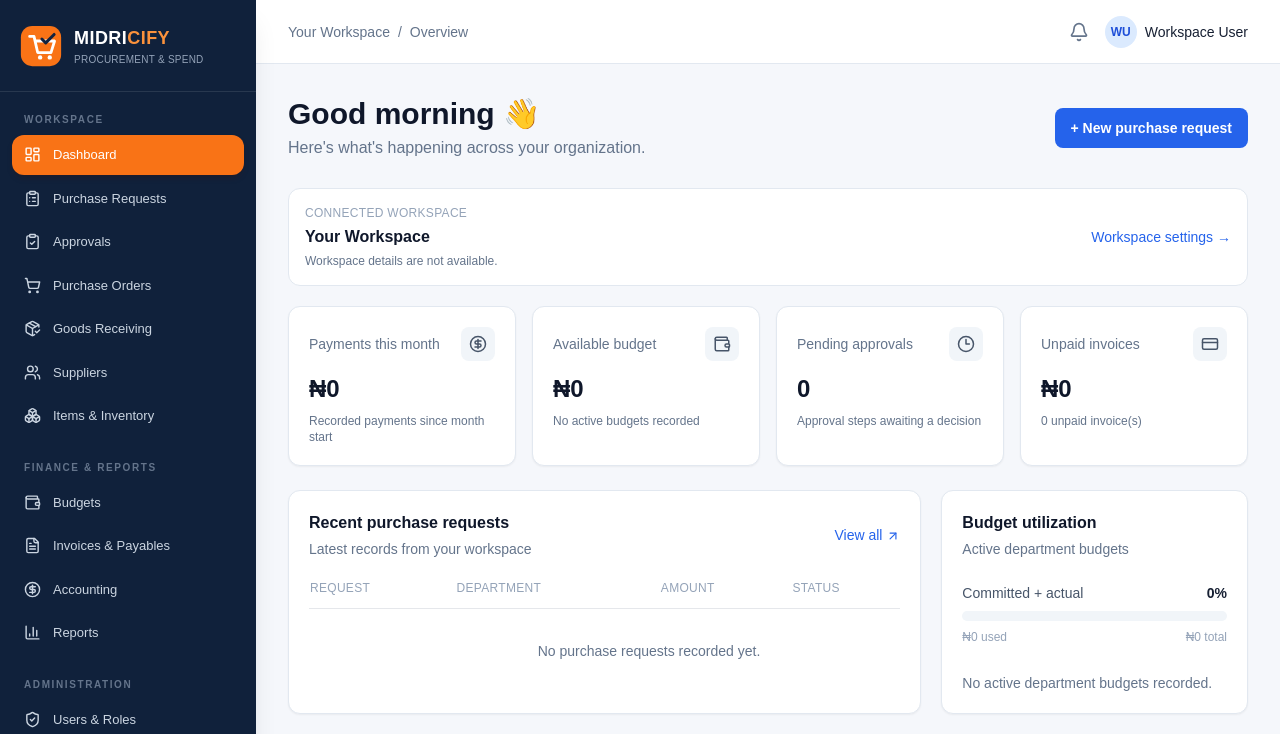
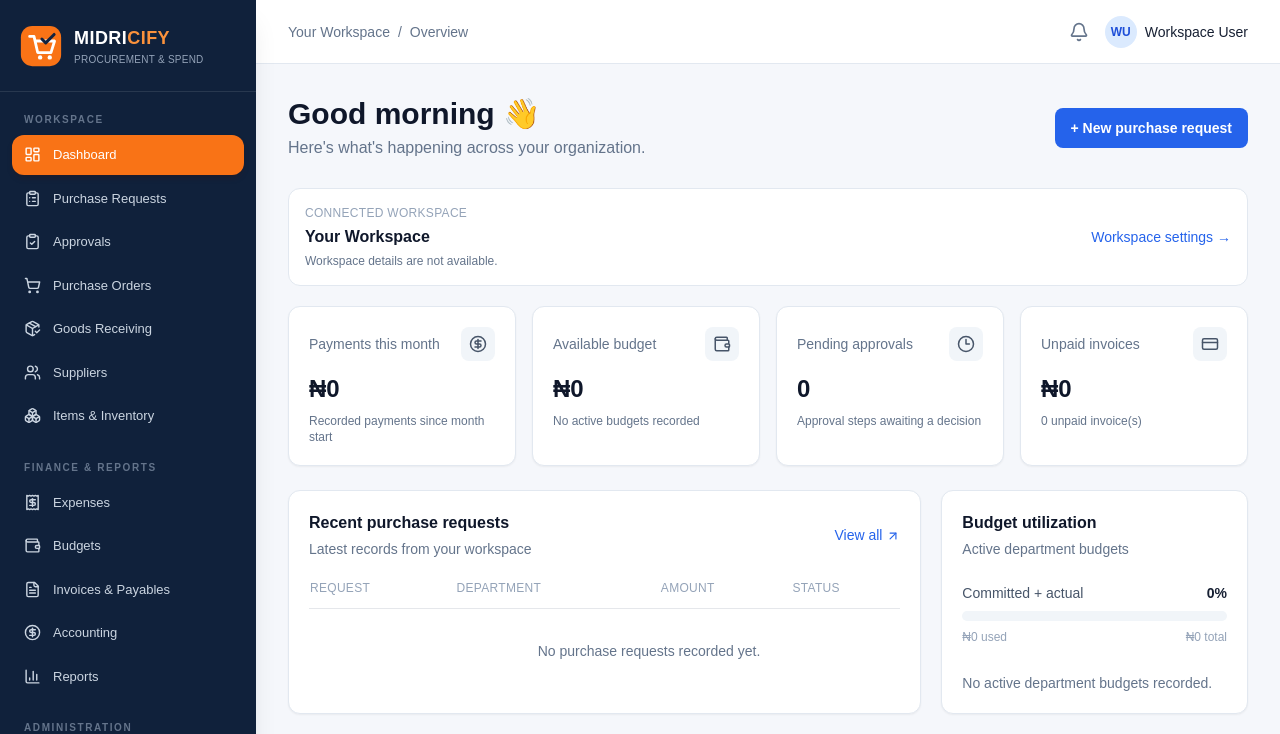
Before and after one commit to smartmil79-afk/midricify, a Next.js app: page / in a window 1280 px wide. Shown: the top 734 px of the page. Built offline with nearby package versions, Linux system fonts and the light colour scheme; no server answers.

Commit message:
Add Expenses to workspace navigation

```diff
--- a/src/app/components/AppSidebar.tsx
+++ b/src/app/components/AppSidebar.tsx
@@ -2,10 +2,10 @@
 import Link from 'next/link';
 import {usePathname} from 'next/navigation';
 import {useState} from 'react';
-import {LayoutDashboard,ClipboardList,ShoppingCart,PackageCheck,ClipboardCheck,Users,Boxes,Wallet,FileText,CircleDollarSign,BarChart3,ShieldCheck,Settings,Menu,X,LogOut} from 'lucide-react';
+import {LayoutDashboard,ClipboardList,ShoppingCart,PackageCheck,ClipboardCheck,Users,Boxes,Wallet,FileText,CircleDollarSign,BarChart3,ShieldCheck,Settings,Menu,X,Receipt} from 'lucide-react';
 const groups=[
  {label:'WORKSPACE',items:[['Dashboard','/',LayoutDashboard],['Purchase Requests','/procurement',ClipboardList],['Approvals','/approvals',ClipboardCheck],['Purchase Orders','/purchase-orders',ShoppingCart],['Goods Receiving','/receiving',PackageCheck],['Suppliers','/vendors',Users],['Items & Inventory','/inventory',Boxes]]},
- {label:'FINANCE & REPORTS',items:[['Budgets','/budgets',Wallet],['Invoices & Payables','/accounts-payable',FileText],['Accounting','/accounting',CircleDollarSign],['Reports','/reports',BarChart3]]},
+ {label:'FINANCE & REPORTS',items:[['Expenses','/expenses',Receipt],['Budgets','/budgets',Wallet],['Invoices & Payables','/accounts-payable',FileText],['Accounting','/accounting',CircleDollarSign],['Reports','/reports',BarChart3]]},
  {label:'ADMINISTRATION',items:[['Users & Roles','/settings/team',ShieldCheck],['Settings','/settings',Settings]]}
 ] as const;
 export function BrandMark({small=false}:{small?:boolean}){return <svg viewBox="0 0 48 48" width={small?34:42} height={small?34:42} aria-hidden="true"><rect x="1" y="1" width="46" height="46" rx="13" fill="#f97316"/><path d="M11 13h5l4.2 18.5h15.2l4.1-13.2H19" fill="none" stroke="white" strokeWidth="3.2" strokeLinecap="round" strokeLinejoin="round"/><circle cx="23" cy="37" r="2.5" fill="white"/><circle cx="34" cy="37" r="2.5" fill="white"/><path d="m25 16 4.4 4.4L39 10.8" fill="none" stroke="#12233f" strokeWidth="3.4" strokeLinecap="round" strokeLinejoin="round"/></svg>}
```
